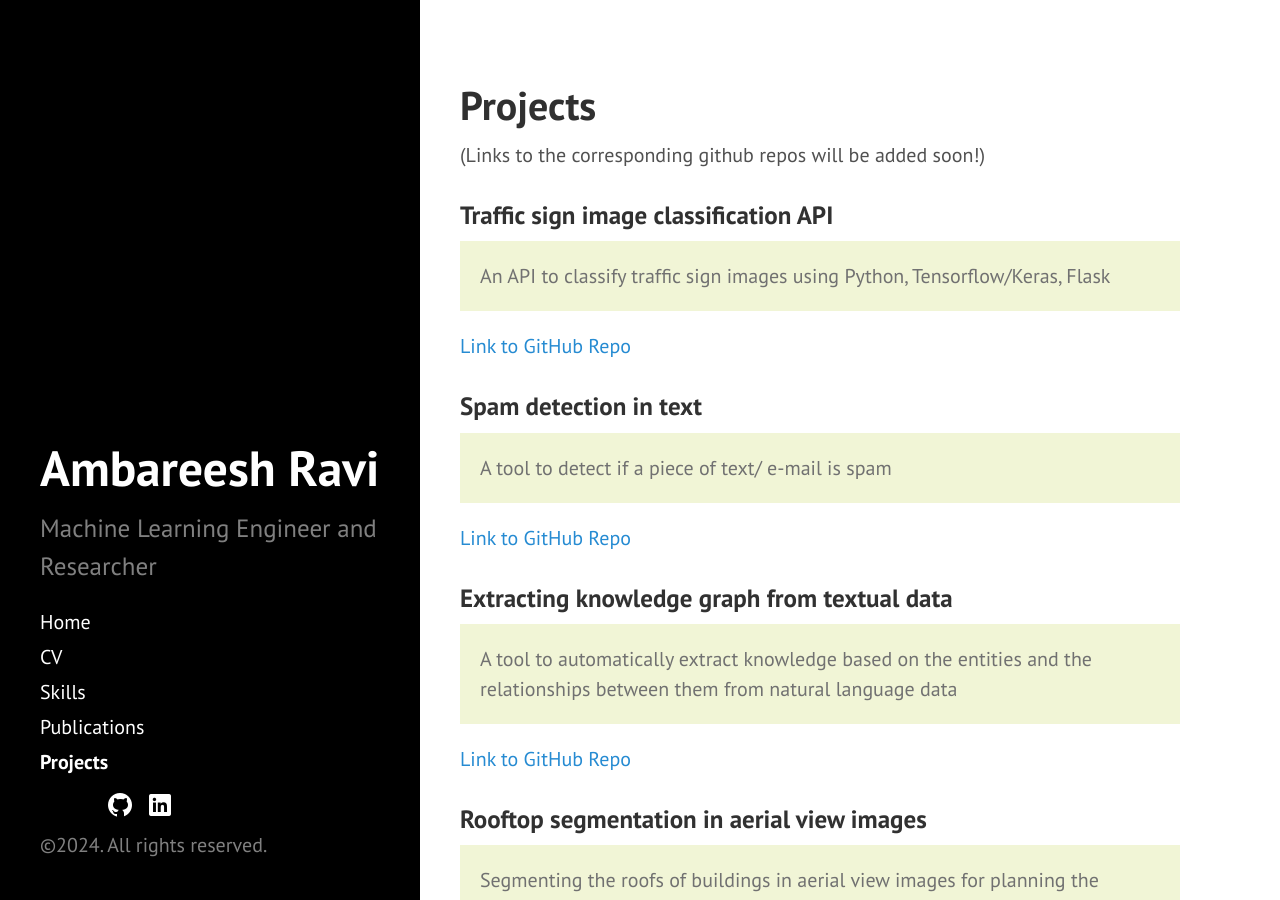
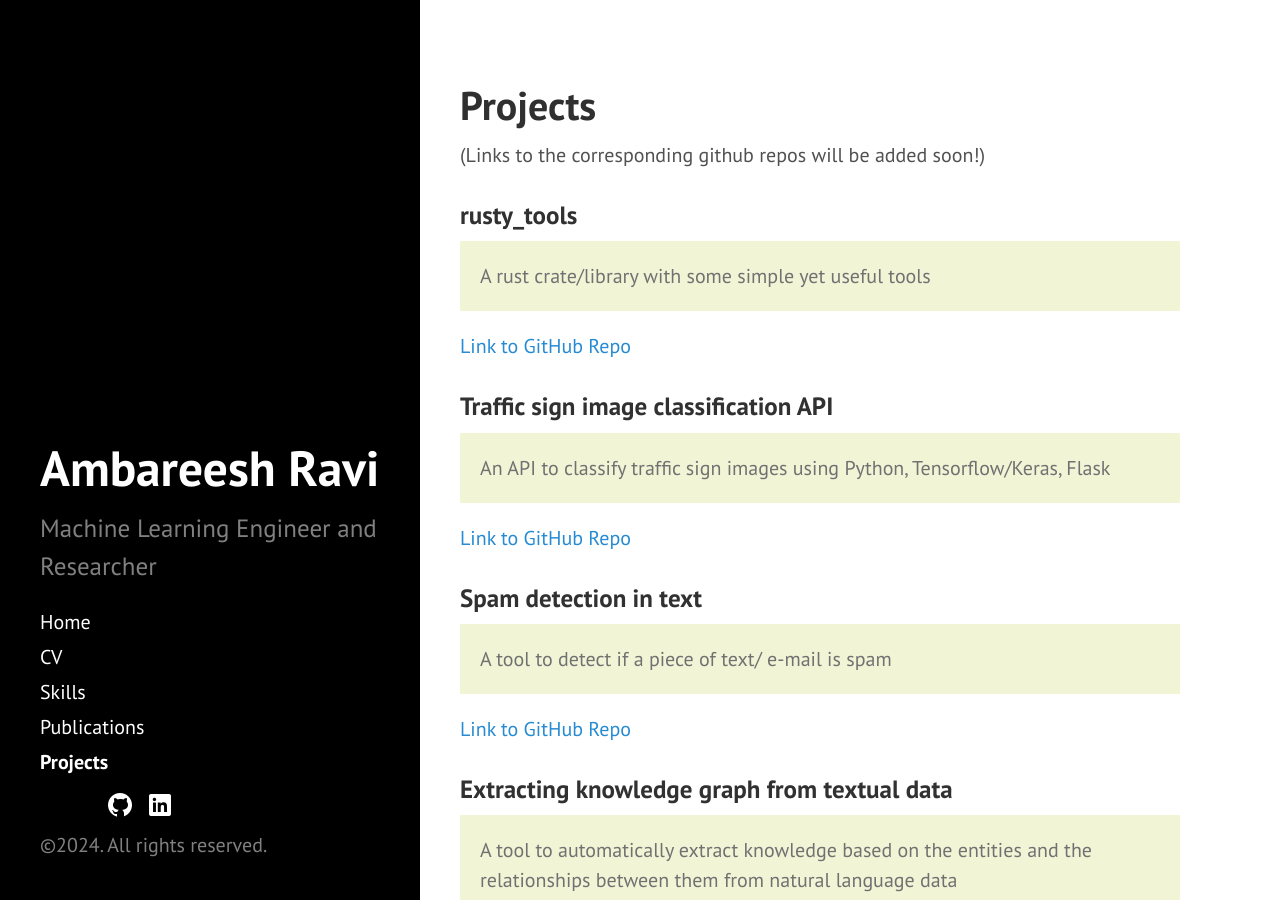
Before and after one commit to ambareeshravi/ambareeshravi.github.io, a Jekyll site: the page built from projects.md, in a window 1280 px wide and 900 px high. Built offline with Jekyll 4.4.1, drawn with Linux system fonts in a browser that asks for light colours.

Commit message:
Added rusty tools to projects

```diff
--- a/projects.md
+++ b/projects.md
@@ -4,6 +4,12 @@ title: Projects
 order: 5
 ---
 (Links to the corresponding github repos will be added soon!)
+
+### rusty_tools
+<p class="message">
+A rust crate/library with some simple yet useful tools
+</p>
+[Link to GitHub Repo](https://github.com/ambareeshravi/rusty_tools/)
 
 ### Traffic sign image classification API
 <p class="message">
```
